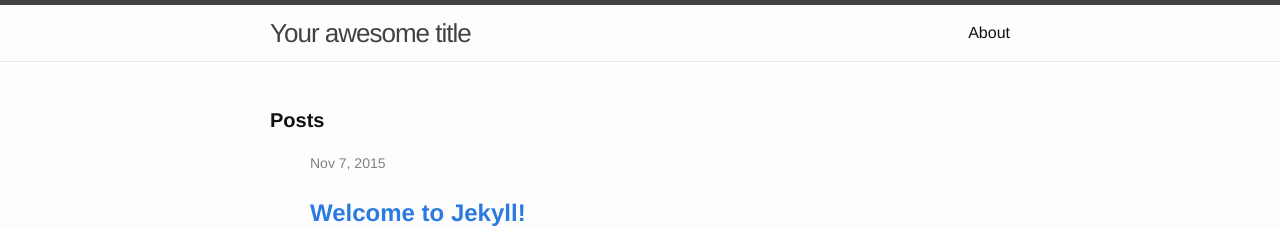
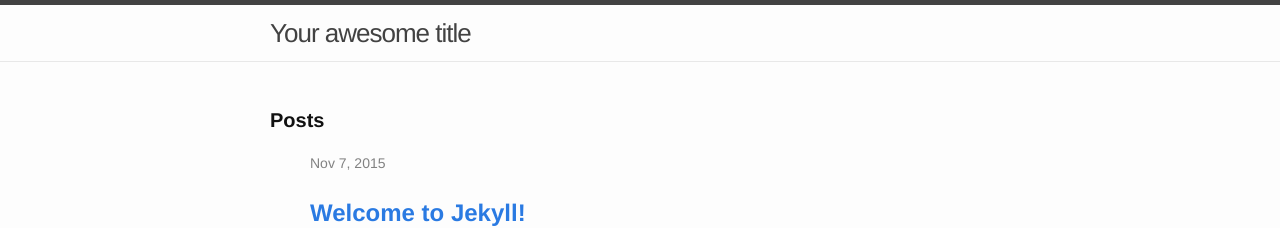
Before and after one commit to jamesasrah/fashion-site, a Jekyll site: the page built from index.html, in a window 1280 px wide. Shown: the top 228 px of the page. Built offline with Jekyll 4.4.1, drawn with Linux system fonts in a browser that asks for light colours; nearby versions of some CDN libraries; library files that are not in the unit come from our copies.

Commit message:
remove default markup

```diff
--- a/_includes/header.html
+++ b/_includes/header.html
@@ -1,27 +1,7 @@
 <header class="site-header">
-
   <div class="wrapper">
 
     <a class="site-title" href="{{ site.baseurl }}/">{{ site.title }}</a>
 
-    <nav class="site-nav">
-      <a href="#" class="menu-icon">
-        <svg viewBox="0 0 18 15">
-          <path fill="#424242" d="M18,1.484c0,0.82-0.665,1.484-1.484,1.484H1.484C0.665,2.969,0,2.304,0,1.484l0,0C0,0.665,0.665,0,1.484,0 h15.031C17.335,0,18,0.665,18,1.484L18,1.484z"/>
-          <path fill="#424242" d="M18,7.516C18,8.335,17.335,9,16.516,9H1.484C0.665,9,0,8.335,0,7.516l0,0c0-0.82,0.665-1.484,1.484-1.484 h15.031C17.335,6.031,18,6.696,18,7.516L18,7.516z"/>
-          <path fill="#424242" d="M18,13.516C18,14.335,17.335,15,16.516,15H1.484C0.665,15,0,14.335,0,13.516l0,0 c0-0.82,0.665-1.484,1.484-1.484h15.031C17.335,12.031,18,12.696,18,13.516L18,13.516z"/>
-        </svg>
-      </a>
-
-      <div class="trigger">
-        {% for page in site.pages %}
-          {% if page.title %}
-          <a class="page-link" href="{{ page.url | prepend: site.baseurl }}">{{ page.title }}</a>
-          {% endif %}
-        {% endfor %}
-      </div>
-    </nav>
-
   </div>
-
 </header>
```
